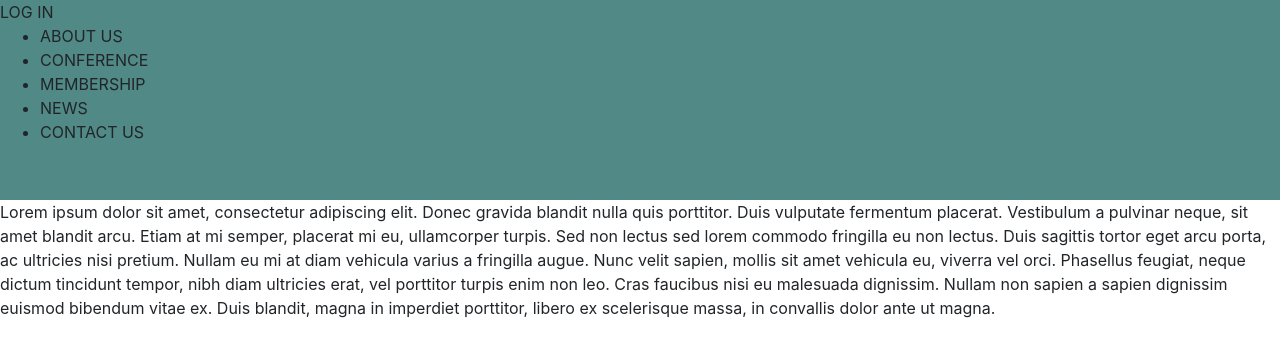
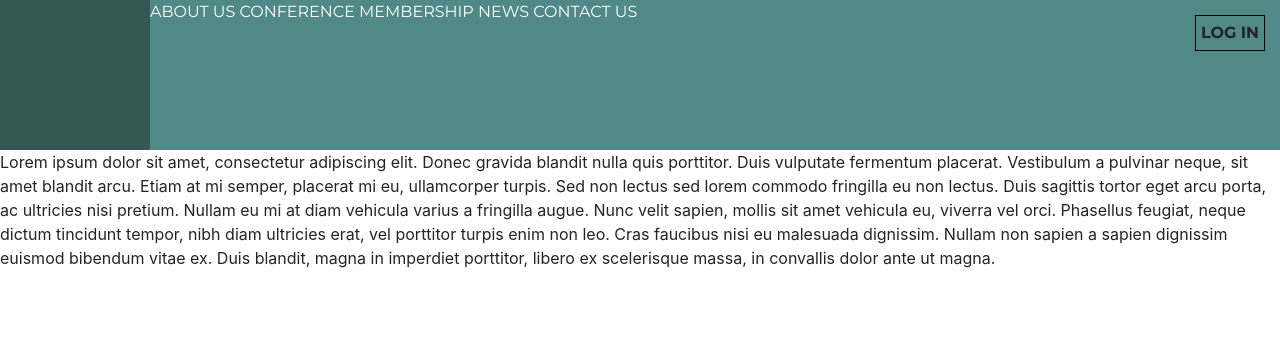
Before and after one commit to carr0604/client-project, a PHP site: page /header.html in a window 1280 px wide. Shown: the top 357 px of the page. Run offline with PHP 8.4, Linux system fonts and the light colour scheme; some libraries are stand-ins or nearby versions.

Commit message:
Continued work on header

```diff
--- a/css/styles.css
+++ b/css/styles.css
@@ -1,4 +1,38 @@
+
+/* ---------------- THE HEADER ---------------- */
+
 header {
-    min-height: 200px;
+    height:150px;
     background-color: #508985;
 }
+
+#login {
+    float: right;
+    margin: 15px;
+    padding: 5px;
+    border: 1px solid black;
+    font-family: 'Montserrat', sans-serif;
+    font-weight: 600;
+}
+
+
+
+#header-logo {
+    height: 150px;
+    width: 150px;
+    background-color: #345955;
+    float: left;
+}
+
+.main-nav ul{
+    list-style-type: none;
+    font-family: 'Montserrat', sans-serif;
+}
+
+.main-nav ul li{
+    display: inline;
+}
+
+.main-nav ul li a{
+    color: white;
+}
--- a/header.html
+++ b/header.html
@@ -8,7 +8,7 @@
             <link href="css/normalize.css" rel="stylesheet">
 
             <!--MONSTERRAT GOOGLE FONT-->
-            <link href="https://fonts.googleapis.com/css?family=Montserrat" rel="stylesheet">
+            <link href="https://fonts.googleapis.com/css?family=Montserrat:300,300i,400,400i,700,700i" rel="stylesheet">
             <!--FONT AWESOME-->
             <link rel="stylesheet" href="https://cdnjs.cloudflare.com/ajax/libs/font-awesome/4.7.0/css/font-awesome.min.css">
             <!-- ANIMATE-->
@@ -25,14 +25,17 @@
 
     <body>
             <header>
-                <div class="login">LOG IN</div>
-                <ul>
-                    <li>ABOUT US</li>
-                    <li>CONFERENCE</li>
-                    <li>MEMBERSHIP</li>
-                    <li>NEWS</li>
-                    <li>CONTACT US</li>
-                </ul>
+                <div id="login">LOG IN</div>
+                <div id="header-logo"></div>
+                <nav class="main-nav">
+                    <ul>
+                        <li><a href="">ABOUT US</a></li>
+                        <li><a href="">CONFERENCE</a></li>
+                        <li><a href="">MEMBERSHIP</a></li>
+                        <li><a href="">NEWS</a></li>
+                        <li><a href="">CONTACT US</a></li>
+                    </ul>
+                </nav>
             </header>
 
             <p>Lorem ipsum dolor sit amet, consectetur adipiscing elit. Donec gravida blandit nulla quis porttitor. Duis vulputate fermentum placerat. Vestibulum a pulvinar neque, sit amet blandit arcu. Etiam at mi semper, placerat mi eu, ullamcorper turpis. Sed non lectus sed lorem commodo fringilla eu non lectus. Duis sagittis tortor eget arcu porta, ac ultricies nisi pretium. Nullam eu mi at diam vehicula varius a fringilla augue. Nunc velit sapien, mollis sit amet vehicula eu, viverra vel orci. Phasellus feugiat, neque dictum tincidunt tempor, nibh diam ultricies erat, vel porttitor turpis enim non leo. Cras faucibus nisi eu malesuada dignissim. Nullam non sapien a sapien dignissim euismod bibendum vitae ex. Duis blandit, magna in imperdiet porttitor, libero ex scelerisque massa, in convallis dolor ante ut magna.</p>
```
